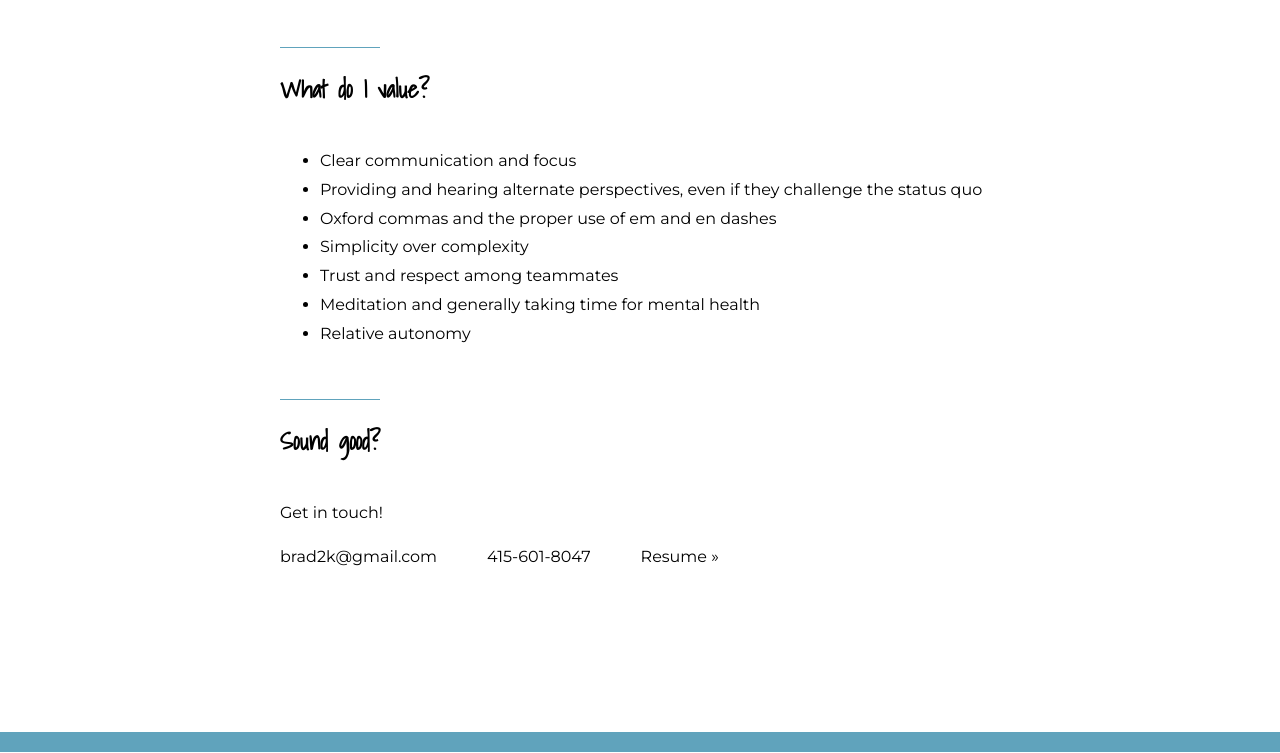
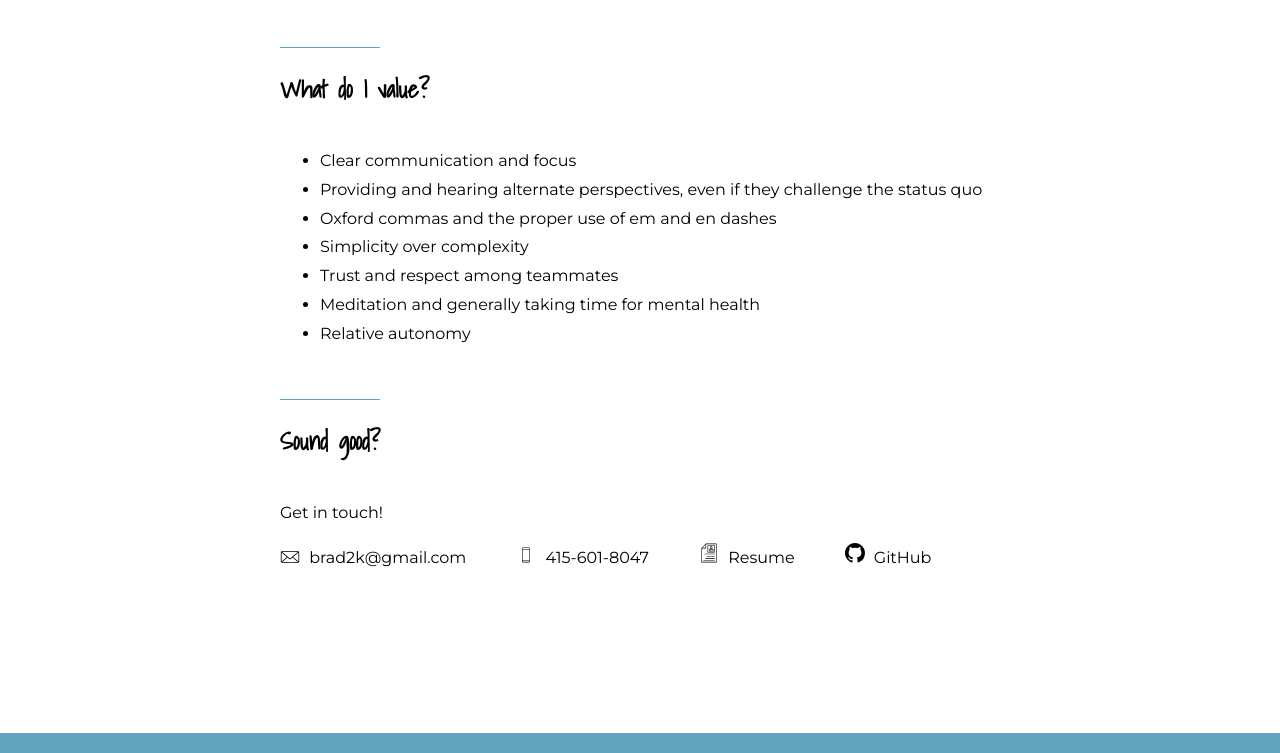
Before and after one commit to brad2k/manifesto, a Gatsby site: page /me in a window 1280 px wide. Shown: the part 1905-2658 px from the top of the page. Built offline with nearby package versions, Linux system fonts and the light colour scheme; Gatsby itself is replaced by a stand-in of ours.

Commit message:
Adding some logos really quick-like

```diff
--- a/src/pages/me.js
+++ b/src/pages/me.js
@@ -8,6 +8,79 @@ import SEO from '../components/seo'
 
 import face from '../images/face.jpg'
 import face200 from '../images/face.200.jpg'
+
+const GitHub = ({ className }) => (
+    <svg viewBox="0 0 16 16" className={className}>
+        <path
+            fillRule="evenodd"
+            d="M8 0C3.58 0 0 3.58 0 8c0 3.54 2.29 6.53 5.47 7.59.4.07.55-.17.55-.38 0-.19-.01-.82-.01-1.49-2.01.37-2.53-.49-2.69-.94-.09-.23-.48-.94-.82-1.13-.28-.15-.68-.52-.01-.53.63-.01 1.08.58 1.23.82.72 1.21 1.87.87 2.33.66.07-.52.28-.87.51-1.07-1.78-.2-3.64-.89-3.64-3.95 0-.87.31-1.59.82-2.15-.08-.2-.36-1.02.08-2.12 0 0 .67-.21 2.2.82.64-.18 1.32-.27 2-.27.68 0 1.36.09 2 .27 1.53-1.04 2.2-.82 2.2-.82.44 1.1.16 1.92.08 2.12.51.56.82 1.27.82 2.15 0 3.07-1.87 3.75-3.65 3.95.29.25.54.73.54 1.48 0 1.07-.01 1.93-.01 2.2 0 .21.15.46.55.38A8.013 8.013 0 0 0 16 8c0-4.42-3.58-8-8-8z"
+        />
+    </svg>
+)
+
+const Email = ({ className }) => (
+    <svg
+        xmlns="http://www.w3.org/2000/svg"
+        viewBox="0 0 100 80"
+        className={className}
+    >
+        <path
+            style={{
+                textIndent: 0,
+                textTransform: 'none',
+                blockProgression: 'tb',
+            }}
+            d="M10 21c-3.29 0-6 2.71-6 6v46c0 3.29 2.71 6 6 6h80c3.29 0 6-2.71 6-6V27c0-3.29-2.71-6-6-6H10zm1.281 4H88.72L52 56.344c-.922.787-3.078.787-4 0L11.281 25zM8 27.469l26.219 22.344L8 72.469v-45zm84 0v45L65.781 49.813 92 27.469zm-54.719 25l8.125 6.906a7.092 7.092 0 0 0 9.188 0l8.125-6.906L88.78 75H11.22L37.28 52.469z"
+            overflow="visible"
+            color="#000"
+        />
+    </svg>
+)
+
+const Phone = ({ className }) => (
+    <svg
+        xmlns="http://www.w3.org/2000/svg"
+        viewBox="0 0 500 450"
+        className={className}
+    >
+        <path d="M320.912 61H179.088c-14.293 0-25.922 13.009-25.922 29v320c0 15.99 11.628 29 25.922 29h141.824c14.293 0 25.922-13.01 25.922-29V90c0-15.991-11.629-29-25.922-29zm11.922 349c0 8.271-5.348 15-11.922 15H179.088c-6.574 0-11.922-6.729-11.922-15v-5.5h165.668v5.5zm0-19.5H167.166V112h165.668v278.5zm0-292.5H167.166v-8c0-8.271 5.348-15 11.922-15h141.824c6.574 0 11.922 6.729 11.922 15v8z" />
+    </svg>
+)
+
+const Resume = ({ className }) => (
+    <svg
+        xmlns="http://www.w3.org/2000/svg"
+        viewBox="0 0 70 70"
+        className={className}
+    >
+        <path d="M61.82 67V3a1 1 0 0 0-1-1H23.95c-.022 0-.04.011-.062.012a.985.985 0 0 0-.264.054c-.032.011-.064.02-.095.034a.988.988 0 0 0-.272.184c-.005.004-.011.006-.015.01l-.002.002L8.473 17.192l-.001.002-.002.002a.987.987 0 0 0-.191.285c-.015.03-.023.062-.034.094a.987.987 0 0 0-.053.262c-.001.022-.012.04-.012.063V67a1 1 0 0 0 1 1h51.64a1 1 0 0 0 1-1zM22.95 5.43v11.468l-11.37.002L22.95 5.43zM59.82 66H10.18V18.9l13.77-.002a1 1 0 0 0 1-1V4h34.87v62z" />
+        <path d="M30.948 33.134h23.458a1 1 0 0 0 1-1V8.509a1 1 0 0 0-1-1H30.948a1 1 0 0 0-1 1v23.625a1 1 0 0 0 1 1zm1-23.625h21.458v21.625H31.948V9.509z" />
+        <path d="M46.428 19.56c-.022-.006-.043 0-.065-.004a.955.955 0 0 0-.205-.012c-.062 0-.123 0-.183.012-.063.013-.119.038-.178.063-.06.024-.117.047-.17.082-.052.035-.094.078-.14.122a.962.962 0 0 0-.134.152c-.013.02-.033.03-.044.05-.54.932-1.55 1.51-2.636 1.51s-2.097-.578-2.637-1.51c-.011-.02-.031-.031-.044-.05a.957.957 0 0 0-.135-.152c-.045-.044-.086-.087-.137-.12-.055-.038-.114-.06-.175-.086-.057-.023-.112-.048-.173-.06-.062-.013-.125-.012-.19-.013a.957.957 0 0 0-.198.012c-.022.004-.044-.002-.067.004-2.583.677-4.387 3.079-4.387 5.839v3.125a1 1 0 0 0 1 1h14.294a1 1 0 0 0 1-1v-3.125c0-2.759-1.807-5.16-4.396-5.84zm2.396 7.964H36.53v-2.125c0-1.616.908-3.044 2.271-3.679.948 1.132 2.363 1.815 3.872 1.815s2.924-.683 3.871-1.815c1.37.635 2.28 2.063 2.28 3.679v2.125z" />
+        <path d="M42.673 19.744c2.378 0 4.312-1.935 4.312-4.313s-1.934-4.312-4.312-4.312-4.313 1.934-4.313 4.312 1.935 4.313 4.313 4.313zm0-6.625c1.275 0 2.312 1.037 2.312 2.312s-1.037 2.313-2.312 2.313-2.313-1.038-2.313-2.313 1.037-2.312 2.313-2.312zM54.406 37.408H19.761a1 1 0 1 0 0 2h34.645a1 1 0 1 0 0-2zM54.406 45.102h-27.23a1 1 0 1 0 0 2h27.23a1 1 0 1 0 0-2zM54.406 52.797H22.844a1 1 0 1 0 0 2h31.562a1 1 0 1 0 0-2zM54.406 60.491H15.594a1 1 0 1 0 0 2h38.812a1 1 0 1 0 0-2z" />
+    </svg>
+)
+
+const ContactIcon = css`
+    display: inline-block;
+    width: 2rem;
+    margin-right: 0.5rem;
+`
+
+const GitHubIcon = styled(GitHub)`
+    ${ContactIcon};
+`
+
+const EmailIcon = styled(Email)`
+    ${ContactIcon};
+`
+
+const PhoneIcon = styled(Phone)`
+    ${ContactIcon};
+`
+
+const ResumeIcon = styled(Resume)`
+    ${ContactIcon};
+`
 
 const moveBg = keyframes`
     0%, 100% {
@@ -22,7 +95,11 @@ const fancyFont = css`
     font-family: 'Shadows Into Light';
 
     &:hover {
-        background: linear-gradient(to right, ${props => props.theme.blue}, ${props => props.theme.pink});
+        background: linear-gradient(
+            to right,
+            ${props => props.theme.blue},
+            ${props => props.theme.pink}
+        );
         background-color: ${props => props.theme.pink};
         background-clip: text;
         background-size: 200% 100%;
@@ -31,8 +108,6 @@ const fancyFont = css`
         animation: ${moveBg} 3s infinite;
     }
 `
-
-
 
 const Wrapper = styled.div`
     border: 2rem solid ${props => props.theme.blue};
@@ -117,7 +192,9 @@ const SecondPage = () => (
                     <Face
                         srcSet={`${face200},
                                 ${face} 2x`}
-                        src={face200} alt="Me" />
+                        src={face200}
+                        alt="Me"
+                    />
                     <div>
                         <strong>Ahoy!</strong>
                     </div>
@@ -245,16 +322,21 @@ const SecondPage = () => (
 
                     <p>
                         <a href="mailto:&#098;&#114;&#097;&#100;&#050;&#107;&#064;&#103;&#109;&#097;&#105;&#108;&#046;&#099;&#111;&#109;?subject=Ahoy!">
+                            <EmailIcon />{' '}
                             &#098;&#114;&#097;&#100;&#050;&#107;&#064;&#103;&#109;&#097;&#105;&#108;&#046;&#099;&#111;&#109;
                         </a>
                         <a href="tel:&#052;&#049;&#053;&#045;&#054;&#048;&#049;&#045;&#056;&#048;&#052;&#055;">
+                            <PhoneIcon />{' '}
                             &#052;&#049;&#053;&#045;&#054;&#048;&#049;&#045;&#056;&#048;&#052;&#055;
                         </a>
                         <a
                             href="https://www.dropbox.com/s/9fd713uf50gif5l/Brad%20Azevedo%20-%20CV.pdf?dl=0"
                             rel="external"
                         >
-                            Resume &raquo;
+                            <ResumeIcon /> Resume
+                        </a>
+                        <a href="https://github.com/brad2k/" rel="external">
+                            <GitHubIcon /> GitHub
                         </a>
                     </p>
                 </Group>
```
